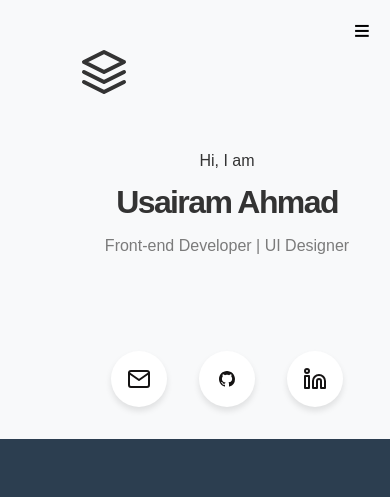
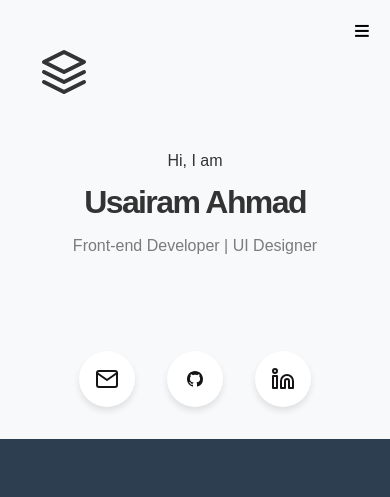
Before and after one commit to UJCodes5/portfolio, a plain HTML site: page index.html in a window 390 px wide. Shown: the top 497 px of the page. Drawn offline with nearby package versions, Linux system fonts and the light colour scheme.

Commit message:
Update style.css

```diff
--- a/style.css
+++ b/style.css
@@ -486,6 +486,12 @@ h2 {
   .footer ul {
     font-size: 12px;
   }
+    .left-Section {
+    padding-left: 0;
+  }
+  .logo{
+    left: 2.5rem;
+  }
 }
 
 
```
